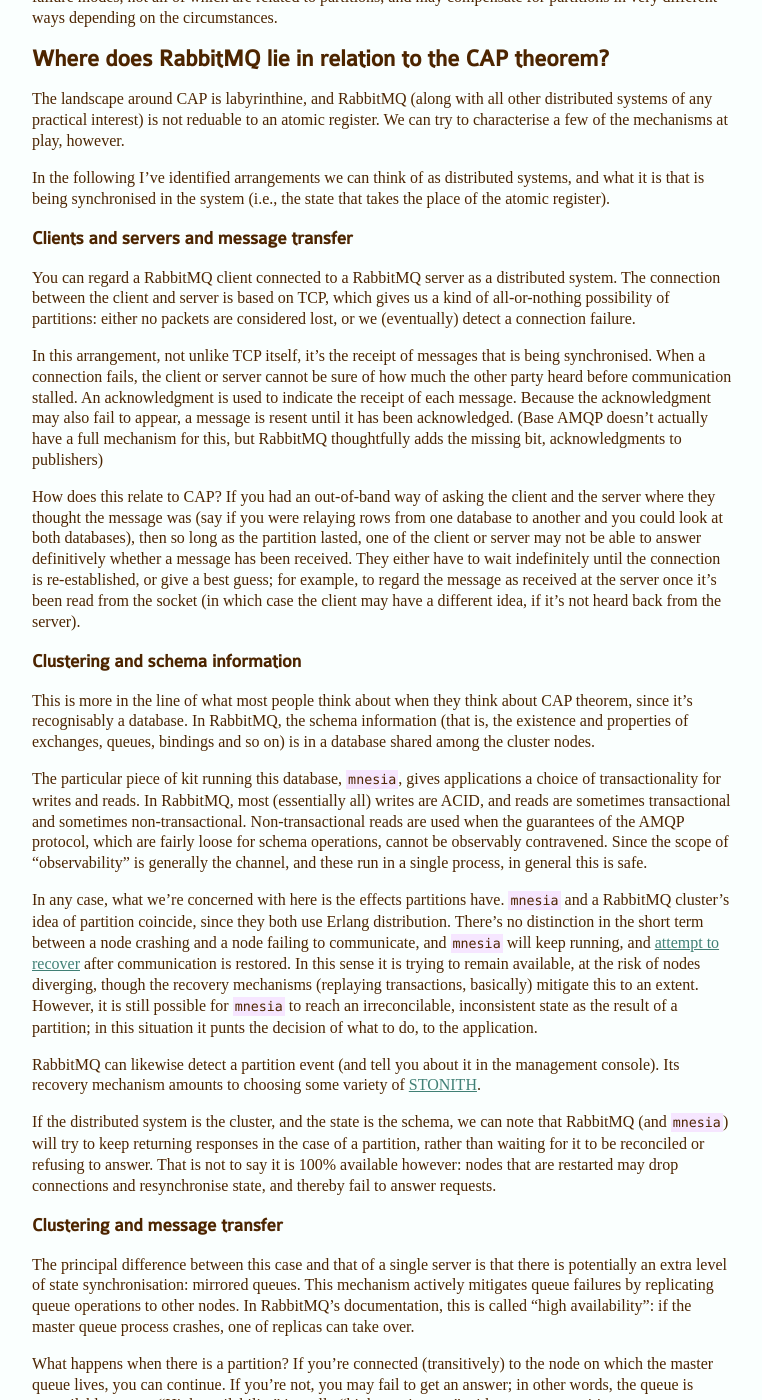
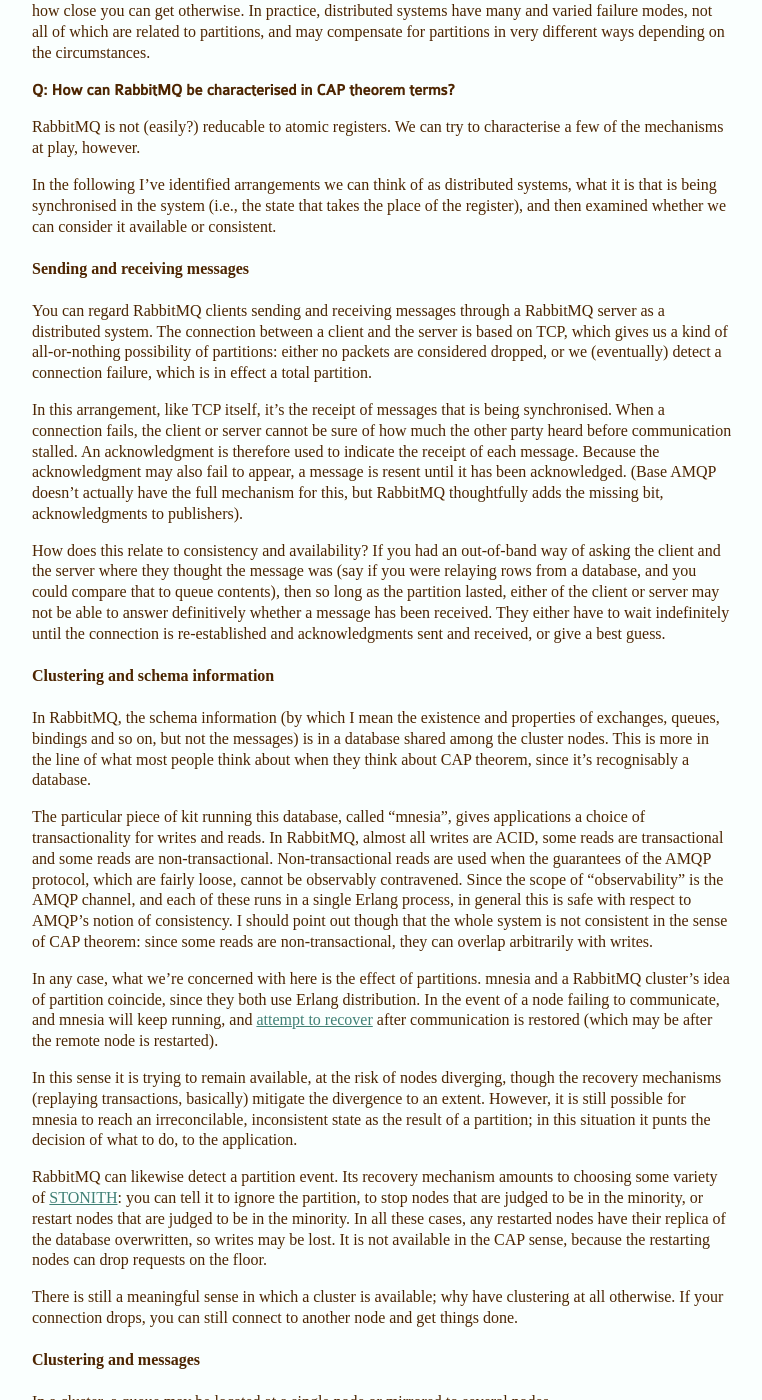
Before and after one commit to squaremo/squaremo.github.io, a Jekyll site: the page built from _posts/2014-04-14-rabbitmq-and-CAP.markdown, in a window 1280 px wide and 1400 px high, scrolled down 527 px. Shown: the whole window, without its empty margins (148-910 px from the left). Built offline with Jekyll 4.4.1, drawn with Linux system fonts in a browser that asks for light colours; Markdown is read by kramdown in place of the engine named in the settings; some of the changed text lies outside the part shown.

Commit message:
Revise RabbitCAP

```diff
--- a/_posts/2014-04-14-rabbitmq-and-CAP.markdown
+++ b/_posts/2014-04-14-rabbitmq-and-CAP.markdown
@@ -3,140 +3,161 @@
 layout: default
 ---
 
-## Which properties out of CAP does RabbitmQ pick?
+**Q: Which properties out of CAP does RabbitMQ pick?**
 
-It's complicated. Let's start by clearing up a misunderstanding -- one
-I have assumed on your behalf.
+Let's start by clearing up a misunderstanding -- one I have assumed on
+your behalf (I'm sorry).
 
 Recall that the CAP theorem is stated in terms of a distributed system
 which reads and writes to a register. The theorem says that if the
-system uses an asynchronous network, and the network can lose packets,
-then the system cannot have 100% availability *and* 100% consistency.
-The unofficial [CAP theorem FAQ][] explains this very well.
+system uses an asynchronous network, and the network can drop packets,
+then the system cannot have 100% availability *and* 100%
+consistency. "Available" means that all requests get an answer;
+"Consistent" means operations are atomic. The unofficial
+[CAP theorem FAQ][] explains this all quite well.
 
-With that in mind, let me state the crucial misunderstanding: that CAP
-theorem implies you can *pick two* out of availability, consistency,
+With that in mind, let me state the rhetorical misunderstanding: that
+CAP theorem says you can *pick two* out of availability, consistency,
 and partition tolerance. It's tempting to apply the cute
-two-out-of-three precis, but here it's just not appropriate.
+two-out-of-three template, and early renditions of the CAP theorem did
+so (including the paper in which appears the proof!) but it's just not
+appropriate for real world systems.
 
-The term "partition tolerance" is partly to blame; the property is
-more accurately described as "possibility of partitions". In practice,
-it is absolutely the case that networks are asynchronous and you don't
-get a choice about whether partitions occur. Certainly they do in
-RabbitMQ clusters and federations, or between RabbitMQ clients and
-servers.
+The term "partition tolerance" is partly to blame; the property in
+question is more accurately described as "possibility of
+partitions". In practice, it is absolutely the case that networks are
+asynchronous and you don't get a choice about whether partitions can
+occur. Certainly they do in RabbitMQ clusters and federations, or
+between RabbitMQ clients and servers.
 
-Another facet of this misunderstanding is that you can *choose* to
-have either 100% consistency or 100% availability. CAP theorem is an
-impossibility result: it says that you can't have everything. It
-doesn't say anything about how close you can get otherwise. In
-practice, distributed systems have many and varied failure modes, not
-all of which are related to partitions, and may compensate for
-partitions in very different ways depending on the circumstances.
+Another facet of this misunderstanding is that you can always choose
+to give up consistency or availability to gain the other. CAP theorem
+is an impossibility result: it says that you can't have everything. It
+doesn't say how close you can get otherwise. In practice, distributed
+systems have many and varied failure modes, not all of which are
+related to partitions, and may compensate for partitions in very
+different ways depending on the circumstances.
 
-## Where does RabbitMQ lie in relation to the CAP theorem?
+**Q: How can RabbitMQ be characterised in CAP theorem terms?**
 
-The landscape around CAP is labyrinthine, and RabbitMQ (along with all
-other distributed systems of any practical interest) is not reduable
-to an atomic register. We can try to characterise a few of the
-mechanisms at play, however.
+RabbitMQ is not (easily?) reducable to atomic registers. We can try to
+characterise a few of the mechanisms at play, however.
 
 In the following I've identified arrangements we can think of as
-distributed systems, and what it is that is being synchronised in the
-system (i.e., the state that takes the place of the atomic
-register).
+distributed systems, what it is that is being synchronised in the
+system (i.e., the state that takes the place of the register), and
+then examined whether we can consider it available or consistent.
 
-### Clients and servers and message transfer
+#### Sending and receiving messages
 
-You can regard a RabbitMQ client connected to a RabbitMQ server as a
-distributed system. The connection between the client and server is
-based on TCP, which gives us a kind of all-or-nothing possibility of
-partitions: either no packets are considered lost, or we (eventually)
-detect a connection failure.
+You can regard RabbitMQ clients sending and receiving messages through
+a RabbitMQ server as a distributed system. The connection between a
+client and the server is based on TCP, which gives us a kind of
+all-or-nothing possibility of partitions: either no packets are
+considered dropped, or we (eventually) detect a connection failure,
+which is in effect a total partition.
 
-In this arrangement, not unlike TCP itself, it's the receipt of
-messages that is being synchronised. When a connection fails, the
-client or server cannot be sure of how much the other party heard
-before communication stalled. An acknowledgment is used to indicate
+In this arrangement, like TCP itself, it's the receipt of messages
+that is being synchronised. When a connection fails, the client or
+server cannot be sure of how much the other party heard before
+communication stalled. An acknowledgment is therefore used to indicate
 the receipt of each message. Because the acknowledgment may also fail
 to appear, a message is resent until it has been acknowledged. (Base
-AMQP doesn't actually have a full mechanism for this, but RabbitMQ
-thoughtfully adds the missing bit, acknowledgments to publishers)
+AMQP doesn't actually have the full mechanism for this, but RabbitMQ
+thoughtfully adds the missing bit, acknowledgments to publishers).
 
-How does this relate to CAP? If you had an out-of-band way of asking
-the client and the server where they thought the message was (say if
-you were relaying rows from one database to another and you could look
-at both databases), then so long as the partition lasted, one of the
-client or server may not be able to answer definitively whether a
-message has been received. They either have to wait indefinitely until
-the connection is re-established, or give a best guess; for example,
-to regard the message as received at the server once it's been read
-from the socket (in which case the client may have a different idea,
-if it's not heard back from the server).
+How does this relate to consistency and availability? If you had an
+out-of-band way of asking the client and the server where they thought
+the message was (say if you were relaying rows from a database, and
+you could compare that to queue contents), then so long as the
+partition lasted, either of the client or server may not be able to
+answer definitively whether a message has been received. They either
+have to wait indefinitely until the connection is re-established and
+acknowledgments sent and received, or give a best guess.
 
-### Clustering and schema information
+#### Clustering and schema information
 
-This is more in the line of what most people think about when they
-think about CAP theorem, since it's recognisably a database. In
-RabbitMQ, the schema information (that is, the existence and
-properties of exchanges, queues, bindings and so on) is in a database
-shared among the cluster nodes.
+In RabbitMQ, the schema information (by which I mean the existence and
+properties of exchanges, queues, bindings and so on, but not the
+messages) is in a database shared among the cluster nodes. This is
+more in the line of what most people think about when they think about
+CAP theorem, since it's recognisably a database.
 
-The particular piece of kit running this database, `mnesia`, gives
-applications a choice of transactionality for writes and reads. In
-RabbitMQ, most (essentially all) writes are ACID, and reads are
-sometimes transactional and sometimes
-non-transactional. Non-transactional reads are used when the
-guarantees of the AMQP protocol, which are fairly loose for schema
-operations, cannot be observably contravened. Since the scope of
-"observability" is generally the channel, and these run in a single
-process, in general this is safe.
+The particular piece of kit running this database, called "mnesia",
+gives applications a choice of transactionality for writes and
+reads. In RabbitMQ, almost all writes are ACID, some reads are
+transactional and some reads are non-transactional. Non-transactional
+reads are used when the guarantees of the AMQP protocol, which are
+fairly loose, cannot be observably contravened. Since the scope of
+"observability" is the AMQP channel, and each of these runs in a
+single Erlang process, in general this is safe with respect to AMQP's
+notion of consistency. I should point out though that the whole system
+is not consistent in the sense of CAP theorem: since some reads are
+non-transactional, they can overlap arbitrarily with writes.
 
-In any case, what we're concerned with here is the effects partitions
-have. `mnesia` and a RabbitMQ cluster's idea of partition coincide,
-since they both use Erlang distribution. There's no distinction in the
-short term between a node crashing and a node failing to communicate,
-and `mnesia` will keep running, and
-[attempt to recover][mnesia recovery] after communication is
-restored. In this sense it is trying to remain available, at the risk
-of nodes diverging, though the recovery mechanisms (replaying
-transactions, basically) mitigate this to an extent. However, it is
-still possible for `mnesia` to reach an irreconcilable, inconsistent
-state as the result of a partition; in this situation it punts the
-decision of what to do, to the application.
+In any case, what we're concerned with here is the effect of
+partitions. mnesia and a RabbitMQ cluster's idea of partition
+coincide, since they both use Erlang distribution. In the event of a
+node failing to communicate, and mnesia will keep running, and
+[attempt to recover][mnesia recovery] after communication is restored
+(which may be after the remote node is restarted).
 
-RabbitMQ can likewise detect a partition event (and tell you about it
-in the management console). Its recovery mechanism amounts to choosing
-some variety of [<abbr>STONITH</abbr>][stonith].
+In this sense it is trying to remain available, at the risk of nodes
+diverging, though the recovery mechanisms (replaying transactions,
+basically) mitigate the divergence to an extent. However, it is still
+possible for mnesia to reach an irreconcilable, inconsistent state as
+the result of a partition; in this situation it punts the decision of
+what to do, to the application.
 
-If the distributed system is the cluster, and the state is the schema,
-we can note that RabbitMQ (and `mnesia`) will try to keep returning
-responses in the case of a partition, rather than waiting for it to be
-reconciled or refusing to answer. That is not to say it is 100%
-available however: nodes that are restarted may drop connections and
-resynchronise state, and thereby fail to answer requests.
+RabbitMQ can likewise detect a partition event. Its recovery mechanism
+amounts to choosing some variety of [<abbr>STONITH</abbr>][stonith]:
+you can tell it to ignore the partition, to stop nodes that are judged
+to be in the minority, or restart nodes that are judged to be in the
+minority. In all these cases, any restarted nodes have their replica
+of the database overwritten, so writes may be lost. It is not
+available in the CAP sense, because the restarting nodes can drop
+requests on the floor.
 
-### Clustering and message transfer
+There is still a meaningful sense in which a cluster is available; why
+have clustering at all otherwise. If your connection drops, you can
+still connect to another node and get things done.
+
+#### Clustering and messages
+
+In a cluster, a queue may be located at a single node or mirrored to
+several nodes.
 
 The principal difference between this case and that of a single server
-is that there is potentially an extra level of state synchronisation:
-mirrored queues. This mechanism actively mitigates queue failures by
+is that there is an extra level of state synchronisation: the mirrored
+queues. This mechanism actively mitigates queue failures by
 replicating queue operations to other nodes. In RabbitMQ's
 documentation, this is called "high availability": if the master queue
-process crashes, one of replicas can take over.
+process crashes, one of replicas can take over, and consumers can
+continue to get messages.
 
 What happens when there is a partition? If you're connected
 (transitively) to the node on which the master queue lives, you can
 continue. If you're not, you may fail to get an answer; in other
-words, the queue is unavailable to you. "High availability" is really
-"high consistency" with respect to partitions.
+words, the queue is unavailable to you until you can connect to
+wherever the master is. So this is really "high consistency" with
+respect to partitions.
 
-## What can we say about where RabbitMQ lies in relation to CAP theorem?
+Again though, there is a sense in which mirrored queues are available:
+you can reconnect and make progress.
 
-Only, in the end, that it's complicated. As with most systems of
-practical interest, it's better to talk about the specific behaviour
-and guarantees, rather than give a summary characterisation in the
-terms of an ideal.
+**Q: What can we say about where RabbitMQ lies in relation to CAP theorem?**
+
+As with most systems of practical interest, it's better to talk about
+the specific behaviour and guarantees, rather than give a summary
+characterisation. RabbitMQ maintains properties that we can refer to
+as "consistent" and "available" in various combinations, but they
+don't correspond to the terms as used in the CAP theorem. Nonetheless,
+they can be useful properties!
+
+It is perhaps more fruitful to consider the more broadly scoped
+distributed system of your applications *connected to* RabbitMQ, in
+effect reducing RabbitMQ to the part of (somewhat, but not entirely,
+reliable) transmission medium.
 
 [CAP theorem FAQ]: http://henryr.github.io/cap-faq/
 [mnesia recovery]: http://www.erlang.org/doc/apps/mnesia/Mnesia_chap7.html#id78623
```
